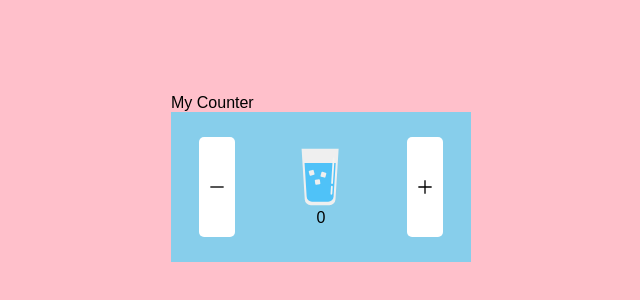
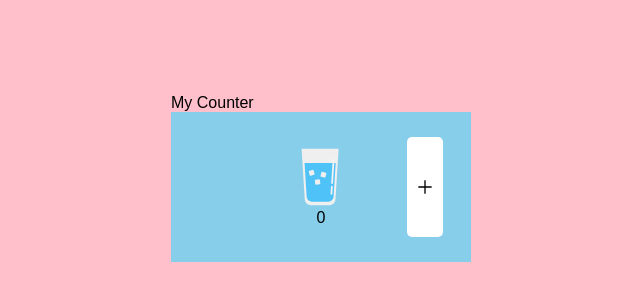
Before and after one commit to yumememooo/counter-water, a React (Create React App) app: page / in a window 1280 px wide. Shown: the part 222-522 px from the top of the page, without its empty margins (319-959 px from the left). Built offline with nearby package versions, Linux system fonts and the light colour scheme; what react-style-reset would draw is missing.

Commit message:
Add:max/min hidden :seedling:

```diff
--- a/src/Counter.js
+++ b/src/Counter.js
@@ -22,6 +22,7 @@ const ActionBlock = styled.div`
   display: flex;
   align-items: center;
   justify-content: center;
+
 `;
 
 const ItemBlock = styled.div`
@@ -45,11 +46,16 @@ export default function Counter() {
 
 
   return (
-    <Container>
+
+    <Container  >
+      { console.log('render')}
       <ActionBlock onClick={() => {
         setCount(count - 1);
         console.log(`current Count is ${count}`);
-      }}>
+      }} style={{
+        visibility: count <= 0 && 'hidden',
+      }}
+      >
         <GrSubtract />
       </ActionBlock>
 
@@ -60,9 +66,11 @@ export default function Counter() {
       <ActionBlock onClick={() => {
         setCount(count + 1);
         console.log(`current Count is ${count}`);
+      }} style={{
+        visibility: count >= 10 && 'hidden',
       }}>
         <GrAdd />
       </ActionBlock>
-    </Container>
+    </Container >
   );
 }
```
